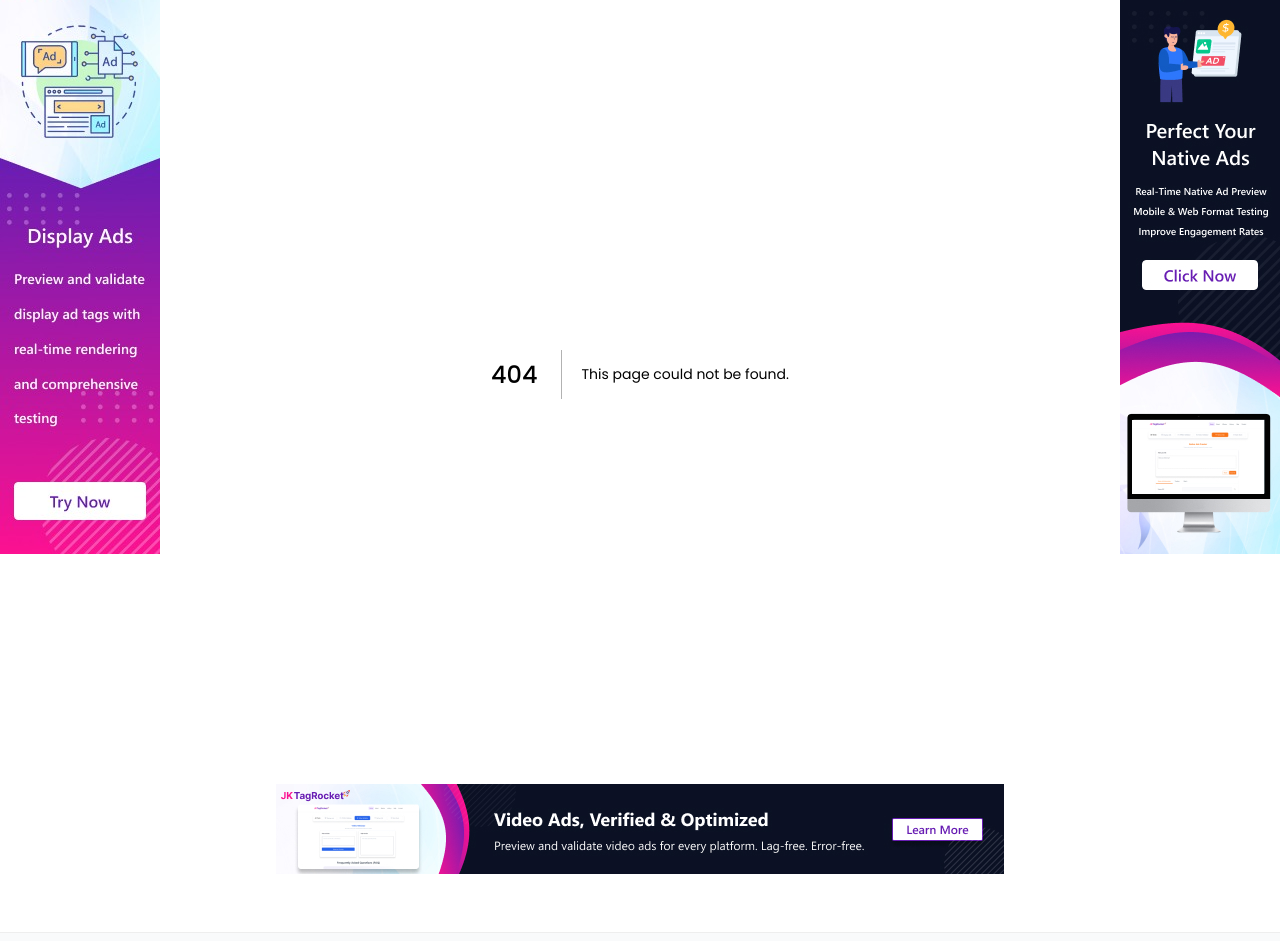
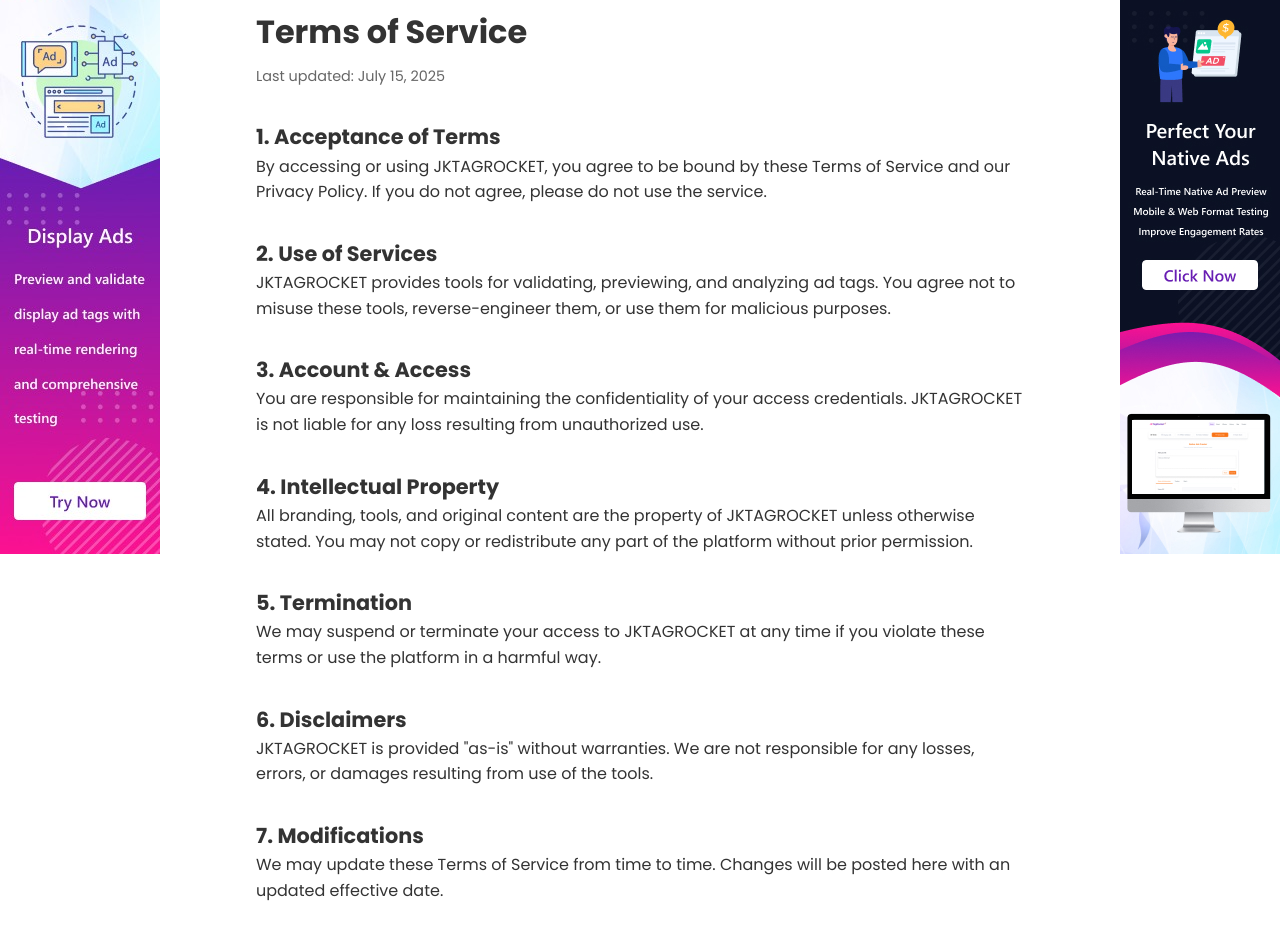
Before and after one commit to premkarthi/JKTagRocket, a Next.js app: page /terms-of-service in a window 1280 px wide. Before the commit this address had no page. Shown: the part 180-1121 px from the top of the page. Built offline with nearby package versions, Linux system fonts and the light colour scheme.

Commit message:
Added the terms-of-service page changes

```diff
--- /dev/null
+++ b/app/terms-of-service/page.js
@@ -0,0 +1,68 @@
+"use client";
+
+import "../../styles/globals.css";
+
+export default function TermsOfServicePage() {
+  return (
+    <div className="legal-container">
+      <h1>Terms of Service</h1>
+      <p className="legal-updated">Last updated: July 15, 2025</p>
+
+      <section>
+        <h2>1. Acceptance of Terms</h2>
+        <p>
+          By accessing or using JKTAGROCKET, you agree to be bound by these Terms of Service and our Privacy Policy. If you do not agree, please do not use the service.
+        </p>
+      </section>
+
+      <section>
+        <h2>2. Use of Services</h2>
+        <p>
+          JKTAGROCKET provides tools for validating, previewing, and analyzing ad tags. You agree not to misuse these tools, reverse-engineer them, or use them for malicious purposes.
+        </p>
+      </section>
+
+      <section>
+        <h2>3. Account & Access</h2>
+        <p>
+          You are responsible for maintaining the confidentiality of your access credentials. JKTAGROCKET is not liable for any loss resulting from unauthorized use.
+        </p>
+      </section>
+
+      <section>
+        <h2>4. Intellectual Property</h2>
+        <p>
+          All branding, tools, and original content are the property of JKTAGROCKET unless otherwise stated. You may not copy or redistribute any part of the platform without prior permission.
+        </p>
+      </section>
+
+      <section>
+        <h2>5. Termination</h2>
+        <p>
+          We may suspend or terminate your access to JKTAGROCKET at any time if you violate these terms or use the platform in a harmful way.
+        </p>
+      </section>
+
+      <section>
+        <h2>6. Disclaimers</h2>
+        <p>
+          JKTAGROCKET is provided "as-is" without warranties. We are not responsible for any losses, errors, or damages resulting from use of the tools.
+        </p>
+      </section>
+
+      <section>
+        <h2>7. Modifications</h2>
+        <p>
+          We may update these Terms of Service from time to time. Changes will be posted here with an updated effective date.
+        </p>
+      </section>
+
+      <section>
+        <h2>8. Contact</h2>
+        <p>
+          For questions about these terms, please <a href="/contact">contact us</a>.
+        </p>
+      </section>
+    </div>
+  );
+}
--- a/components/Footer.js
+++ b/components/Footer.js
@@ -4,7 +4,7 @@
 export default function Footer() {
   const products = [
     { label: "Privacy Policy", href: "/privacy-policy" },
-    { label: "Terms of Service", href: "/terms" },
+    { label: "Terms of Service", href: "/terms-of-service" },
     { label: "Contact", href: "/contact" },
   ];
 
--- a/styles/globals.css
+++ b/styles/globals.css
@@ -798,3 +798,27 @@
   border-radius: 6px;
   cursor: pointer;
 }
+
+/* terms-of-services CSS style changes  */
+.legal-container {
+  max-width: 800px;
+  margin: 0 auto;
+  padding: 32px 16px;
+  line-height: 1.6;
+}
+
+.legal-container h1 {
+  font-size: 2rem;
+  margin-bottom: 0.5rem;
+}
+
+.legal-updated {
+  font-size: 0.9rem;
+  color: #666;
+  margin-bottom: 2rem;
+}
+
+.legal-container h2 {
+  font-size: 1.3rem;
+  margin-top: 2rem;
+}
```
